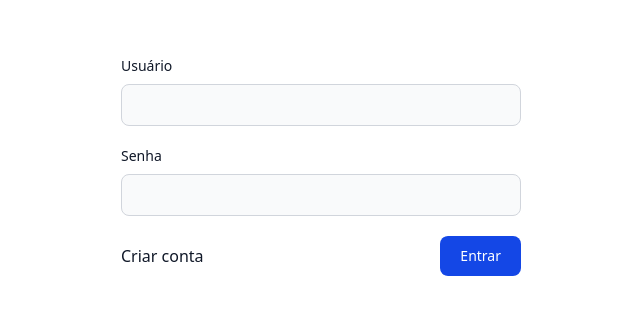
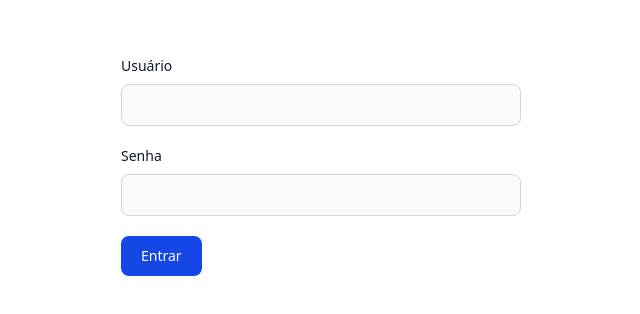
Before and after one commit to vitorverrone/expense-spreadsheet-v2, a React (Vite) app in the folder client/: page / in a window 1280 px wide. Shown: the part 234-548 px from the top of the page, without its empty margins (319-959 px from the left). Built offline with nearby package versions, Linux system fonts and the light colour scheme.

Commit message:
feat: include loading component

```diff
--- /dev/null
+++ b/client/src/components/Loading.js
@@ -0,0 +1,10 @@
+function Loading () {
+    return (
+        <div role="status">
+            <svg aria-hidden="true" className="w-8 h-8 text-gray-200 animate-spin dark:text-gray-600 fill-blue-600" viewBox="0 0 100 101" fill="none" xmlns="http://www.w3.org/2000/svg"><path d="M100 50.5908C100 78.2051 77.6142 100.591 50 100.591C22.3858 100.591 0 78.2051 0 50.5908C0 22.9766 22.3858 0.59082 50 0.59082C77.6142 0.59082 100 22.9766 100 50.5908ZM9.08144 50.5908C9.08144 73.1895 27.4013 91.5094 50 91.5094C72.5987 91.5094 90.9186 73.1895 90.9186 50.5908C90.9186 27.9921 72.5987 9.67226 50 9.67226C27.4013 9.67226 9.08144 27.9921 9.08144 50.5908Z" fill="currentColor"/><path d="M93.9676 39.0409C96.393 38.4038 97.8624 35.9116 97.0079 33.5539C95.2932 28.8227 92.871 24.3692 89.8167 20.348C85.8452 15.1192 80.8826 10.7238 75.2124 7.41289C69.5422 4.10194 63.2754 1.94025 56.7698 1.05124C51.7666 0.367541 46.6976 0.446843 41.7345 1.27873C39.2613 1.69328 37.813 4.19778 38.4501 6.62326C39.0873 9.04874 41.5694 10.4717 44.0505 10.1071C47.8511 9.54855 51.7191 9.52689 55.5402 10.0491C60.8642 10.7766 65.9928 12.5457 70.6331 15.2552C75.2735 17.9648 79.3347 21.5619 82.5849 25.841C84.9175 28.9121 86.7997 32.2913 88.1811 35.8758C89.083 38.2158 91.5421 39.6781 93.9676 39.0409Z" fill="currentFill"/></svg>
+            <span className="sr-only">Carregando...</span>
+        </div>
+    )
+}
+
+export default Loading;
--- a/client/src/components/Login.js
+++ b/client/src/components/Login.js
@@ -1,16 +1,23 @@
+import toast from "react-hot-toast";
 import { useState } from "react";
 import { useMutation } from "@tanstack/react-query";
 import { login } from "../store/apis/usersApi";
-import toast from "react-hot-toast";
+
+import Loading from "./Loading";
+
 
 function Login ({ setIsLogged }) {
     const [username, setUsername] = useState('');
     const [password, setPassword] = useState('');
+    const [isLoading, setIsLoading] = useState(false);
+    const [loginTimeOut, setloginTimeOut] = useState();
 
     const mutation = useMutation({
         mutationKey: ['login'],
         mutationFn: login,
         onSuccess: (data) => {
+            clearTimeout(loginTimeOut);
+
             if (data.success) {
                 setIsLogged(data.user._id);
             } else {
@@ -28,6 +35,11 @@
         }
 
         mutation.mutate(user);
+        setIsLoading(true);
+
+        setloginTimeOut(setTimeout(() => {
+            toast.error('Sistema inicializando, por favor tente novamente em alguns minutos...');
+        }, 3000))
     };
 
     return (
@@ -43,8 +55,8 @@
                         <input type="password" id="password" className="bg-gray-50 border border-gray-300 text-gray-900 text-sm rounded-lg focus:ring-blue-500 focus:border-blue-500 block w-full p-2.5 dark:bg-gray-700 dark:border-gray-600 dark:placeholder-gray-400 dark:text-white dark:focus:ring-blue-500 dark:focus:border-blue-500" required value={password} onChange={e => setPassword(e.target.value)} />
                     </div>
                     <div className="flex justify-between items-center">
-                        <button type="button">Criar conta</button>
-                        <button type="submit" className="text-white bg-blue-700 hover:bg-blue-800 focus:ring-4 focus:outline-none focus:ring-blue-300 font-medium rounded-lg text-sm w-full sm:w-auto px-5 py-2.5 text-center dark:bg-blue-600 dark:hover:bg-blue-700 dark:focus:ring-blue-800">Entrar</button>
+                        {/* <button type="button">Criar conta</button> */}
+                        <button type="submit" className="text-white bg-blue-700 hover:bg-blue-800 focus:ring-4 focus:outline-none focus:ring-blue-300 font-medium rounded-lg text-sm w-full sm:w-auto px-5 py-2.5 text-center dark:bg-blue-600 dark:hover:bg-blue-700 dark:focus:ring-blue-800 flex justify-center">{isLoading ? <Loading /> : 'Entrar'}</button>
                     </div>
                 </form>
             </div>
```
